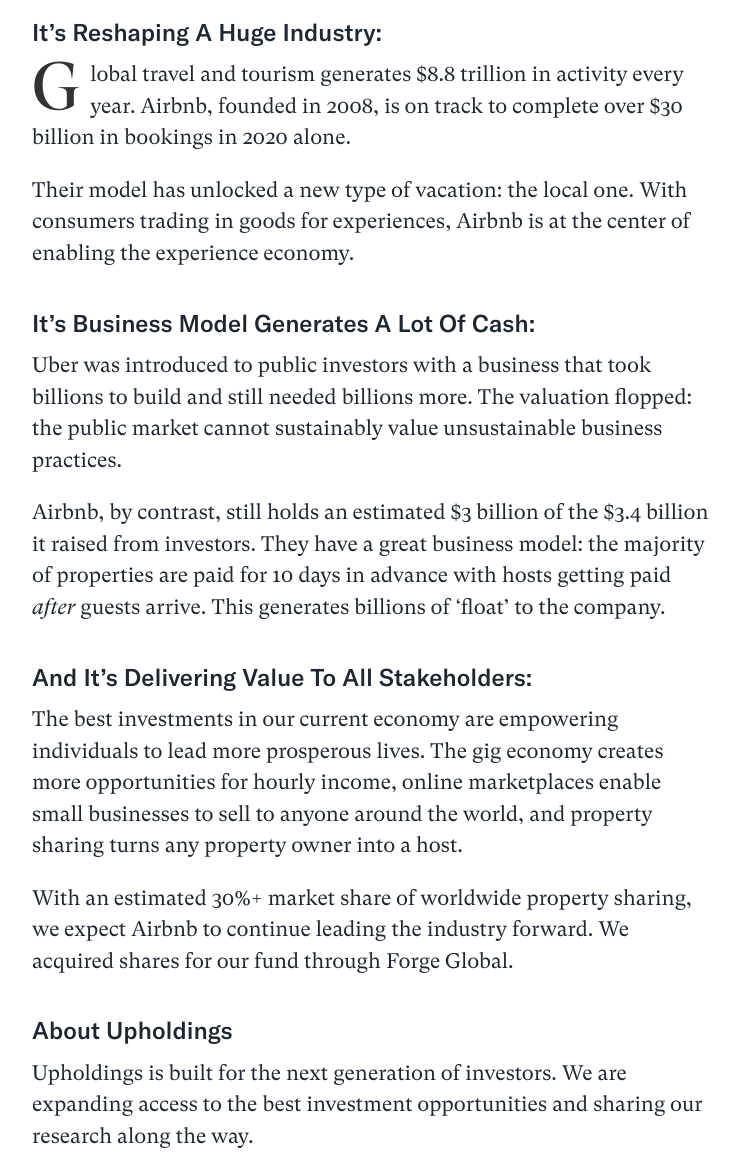
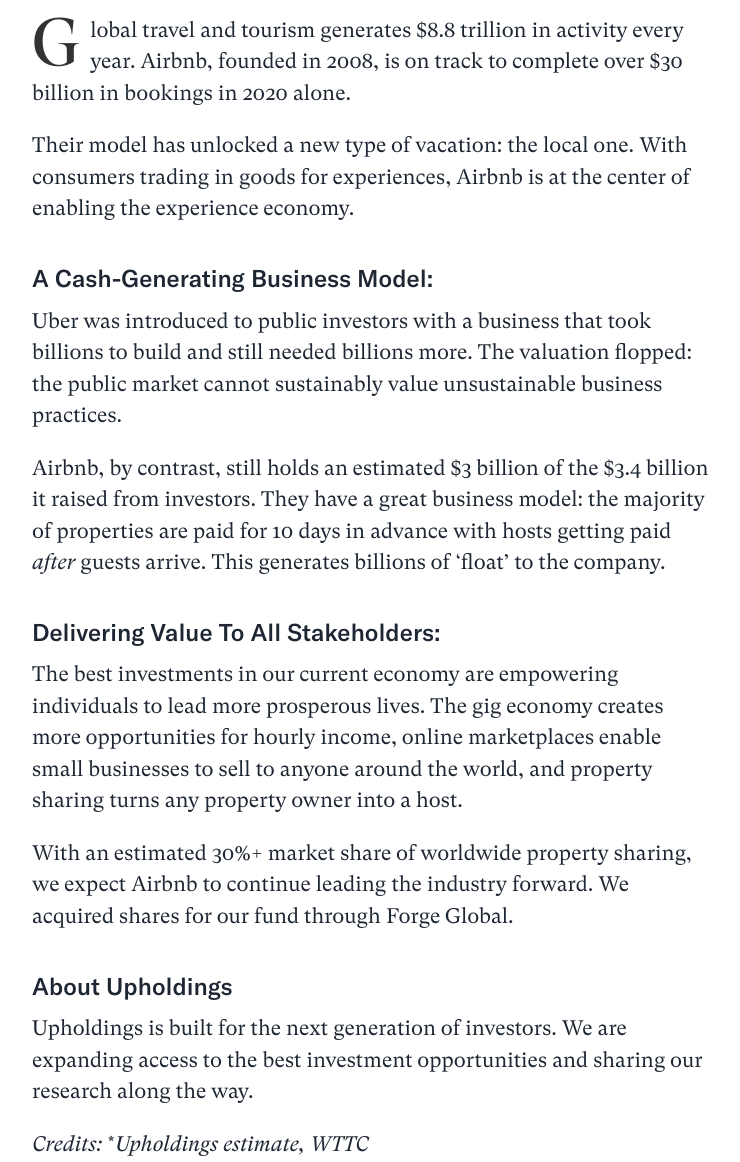
Before and after one commit to willanderson/Upholdings, a Jekyll site: the page built from _posts/2020-01-31-airbnb-draft.markdown, in a window 1280 px wide and 1400 px high, scrolled down 718 px. Shown: the part 238-1400 px from the top of the window, without its empty margins (268-1008 px from the left). Built offline with Jekyll 4.4.1, drawn with Linux system fonts in a browser that asks for light colours; nearby versions of some CDN libraries; some web fonts are replaced; comment, search, counter and statistics services are not loaded.

Commit message:
Updated Airbnb Draft

```diff
--- a/_posts/2020-01-31-airbnb-draft.markdown
+++ b/_posts/2020-01-31-airbnb-draft.markdown
@@ -12,23 +12,21 @@
 - https://unsplash.com/
 ---
 
-## **It’s Reshaping A Huge Industry:**
-
 Global travel and tourism generates $8.8 trillion in activity every year. Airbnb, founded in 2008, is on track to complete **over $30 billion in bookings** in 2020 alone.
 
 Their model has unlocked a new type of vacation: the local one. With consumers trading in goods for experiences, Airbnb is at the center of enabling the experience economy.
 
-## **It's Business Model Generates A Lot Of Cash:**
+## **A Cash-Generating Business Model:**
 
 Uber was introduced to public investors with a business that took billions to build and still needed billions more. The valuation flopped: the public market cannot sustainably value unsustainable business practices.
 
-Airbnb, by contrast, **still holds an estimated $3 billion** of the $3.4 billion it raised from investors. They have a great business model: the majority of properties are paid for 10 days in advance with hosts getting paid *after* guests arrive. This generates billions of 'float' to the company.
+Airbnb, by contrast, still holds **an estimated $3 billion of the $3.4 billion** it raised from investors. They have a great business model: the majority of properties are paid for 10 days in advance with hosts getting paid *after* guests arrive. This generates billions of 'float' to the company.
 
-## **And It’s Delivering Value To All Stakeholders:**
+## **Delivering Value To All Stakeholders:**
 
 The best investments in our current economy are empowering individuals to lead more prosperous lives. The gig economy creates more opportunities for hourly income, online marketplaces enable small businesses to sell to anyone around the world, and property sharing turns any property owner into a host.
 
-With an estimated **30%\+ market share of worldwide property sharing**, we expect Airbnb to continue leading the industry forward. We acquired shares for our fund through Forge Global.
+With an estimated **30%+ market share of worldwide property sharing**, we expect Airbnb to continue leading the industry forward. We acquired shares for our fund through Forge Global.
 
 ## **About Upholdings**
 
```
